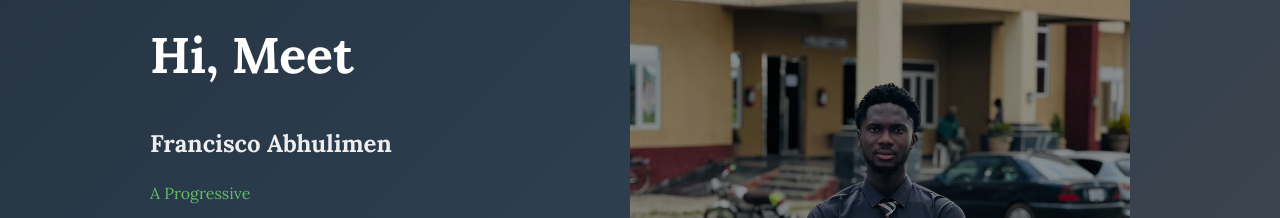
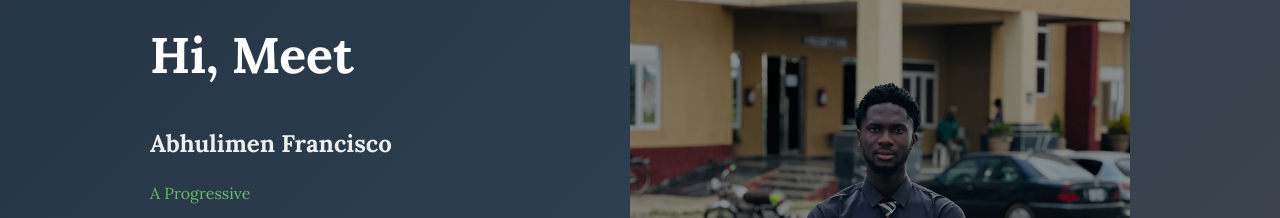
Before and after one commit to Yehhmii/Dev-v2.0, a React (Vite) app in the folder client/: page / in a window 1280 px wide. Shown: the part 233-451 px from the top of the page. Built offline with nearby package versions, Linux system fonts and the light colour scheme.

Commit message:
updated my name

```diff
--- a/client/src/components/home/home.jsx
+++ b/client/src/components/home/home.jsx
@@ -39,7 +39,7 @@ export default function home() {
           <div className='hometext'>
             <div className='textDivs'>
               <h2>Hi, Meet</h2>
-              <h3>Francisco Abhulimen</h3>
+              <h3>Abhulimen Francisco</h3>
               <p>A Progressive</p>
             </div>
             <div>
```
Also changed, not shown: 2 other files (tests, documents, lock files or other folders).
